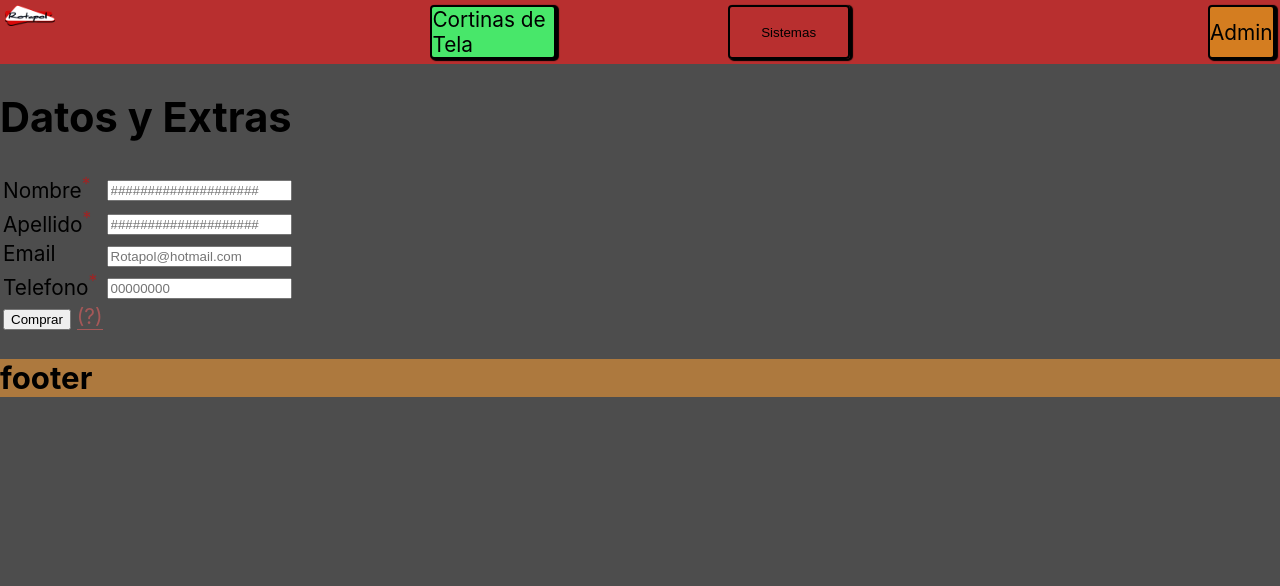
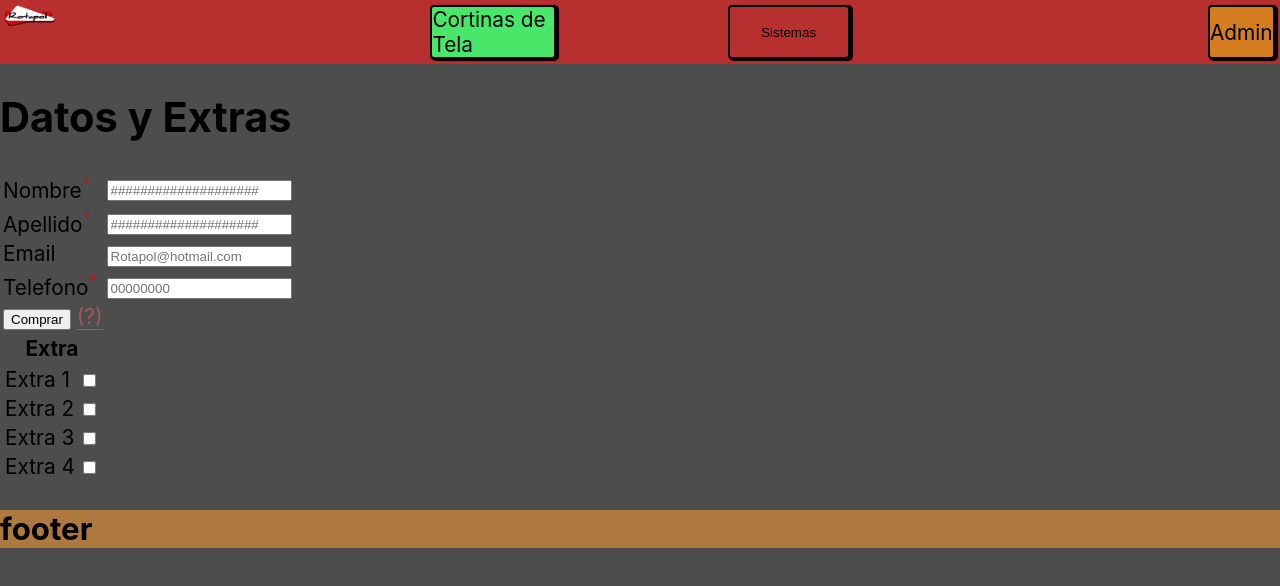
Before and after one commit to Momosan09/rotapol-v2, a React (Create React App) app in the folder client/: page /step2 in a window 1280 px wide. Shown: the top 586 px of the page. Built offline with nearby package versions, Linux system fonts and the light colour scheme.

Commit message:
un poco de step2

```diff
--- a/client/src/Admin.js
+++ b/client/src/Admin.js
@@ -37,7 +37,13 @@ const Admin = () => {
       .catch(err => console.log(err))
   };
 
-  const estilo = { textDecoration: 'line-through', };
+  const estilo = {
+    textDecoration: 'line-through',
+    color:"yellow"
+/*     backgroundColor: "black" */
+
+  }
+;
 
   return (
     <>
--- a/client/src/CheckExtras.js
+++ b/client/src/CheckExtras.js
@@ -0,0 +1,53 @@
+const CheckExtras = props => {
+
+const Extras = [
+    {nombre:"Extra 1", valor:100},
+    {nombre:"Extra 2", valor:200},
+    {nombre:"Extra 3", valor:300},
+    {nombre:"Extra 4", valor:400},
+];
+const {
+    Check,
+    setCheck,
+    setChecked
+    }  = props;
+
+const handleChange = e => {
+    console.log("Name  = "+ e.target.value);
+    console.log("Value = "+ e.target.dataset.valor);
+}
+
+return(
+
+    <>
+
+<table>
+    <thead>
+        <tr>
+            <th>Extra</th>
+            <th></th>
+        </tr>
+    </thead>
+    <tbody>
+        <tr>
+            {Extras.map((m,i) => (
+                <tr>
+                    <td><label htmlFor="">{m.nombre}</label></td>
+                    <td>
+                    <input type="checkbox"
+                            onChange={handleChange}
+                            value={m.nombre}
+                            data-valor={m.valor}
+                            checked={Check === m.nombre ? true : false} /></td>
+                </tr>
+            ))}
+        </tr>
+    </tbody>
+</table>
+
+
+</>
+);
+}
+
+export default CheckExtras;
--- a/client/src/Step2.js
+++ b/client/src/Step2.js
@@ -1,6 +1,7 @@
 import Navbar from './Navbar';
 import Footer from "./Footer"
 import Form2Comprar from './Form2comprar';
+import CheckExtras from './CheckExtras';
 
 
 const Step2 = props =>{
@@ -19,7 +20,7 @@ return(
     precTotal={precTotal}
     />
 
-
+<CheckExtras/>
 <Footer/>
 </>
 );
```
Also changed, not shown: 1 other file (tests, documents, lock files or other folders).
